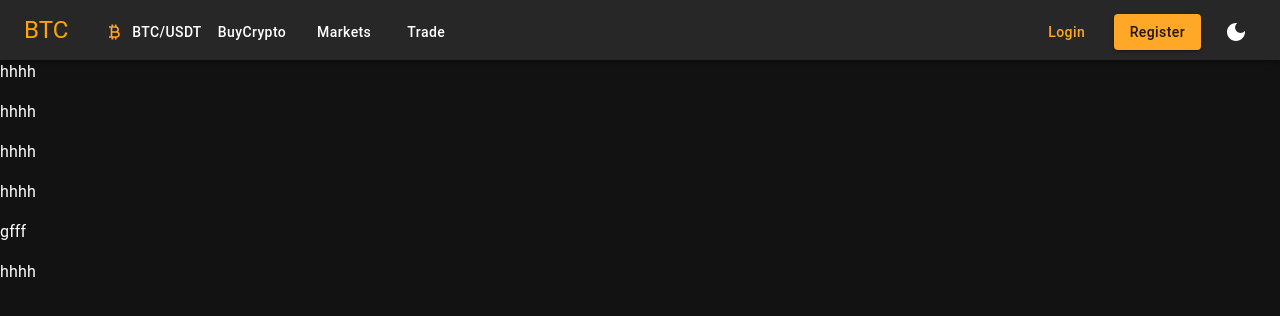
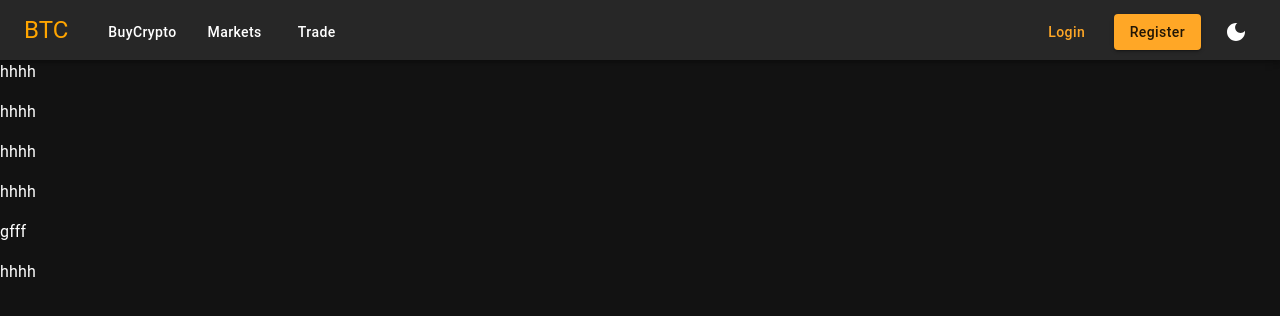
Before and after one commit to ammarsalahi/BTC, a React (Vite) app: page /index in a window 1280 px wide. Shown: the top 316 px of the page. Built offline with nearby package versions, Linux system fonts and the light colour scheme; a web font is replaced by a local one.

Commit message:
Update Navbar.jsx

```diff
--- a/src/components/elements/global/Navbar.jsx
+++ b/src/components/elements/global/Navbar.jsx
@@ -49,9 +49,9 @@ export default function Navbar({open}) {
 
 
              <Box className='d-lg-block d-md-block d-none '>
-             <Button color="inherit" onClick={handleClickBtc} startIcon={<CurrencyBitcoin color="warning"/>}>
+             {/* <Button color="inherit" onClick={handleClickBtc} startIcon={<CurrencyBitcoin color="warning"/>}>
                BTC/USDT
-              </Button>
+              </Button> */}
              <Button color="inherit" onClick={handleClick(cryptoitem)}>BuyCrypto</Button>
              <Button color="inherit" sx={{mx:'15px'}}>Markets</Button>
              <Button color="inherit" onClick={handleClick(tradeitem)}>Trade</Button>
```
